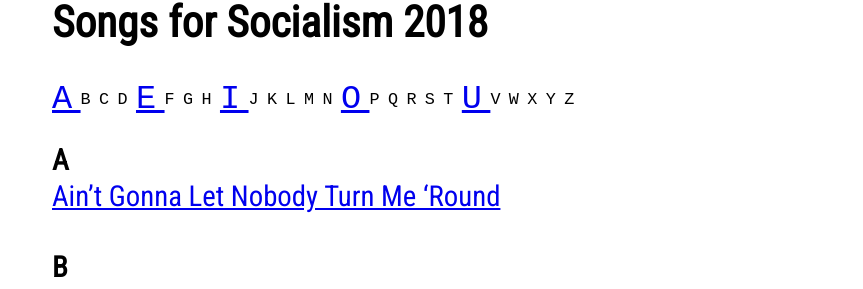
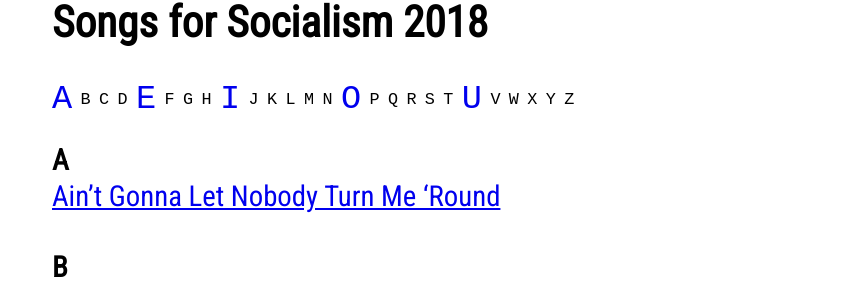
Before and after one commit to socialismconference/songbook.github.io, a Jekyll site: the page built from index.md, in a window 1280 px wide. Shown: the part 423-712 px from the top of the page, without its empty margins (208-1071 px from the left). Built offline with Jekyll 4.4.1, drawn with Linux system fonts in a browser that asks for light colours; our own code applies the rules of GitHub Pages for plain Markdown files; a script that is not in the unit is left out.

Commit message:
Update style.css

```diff
--- a/assets/css/style.css
+++ b/assets/css/style.css
@@ -25,6 +25,8 @@ header img {
 .alphabet a {
   font-size: 2em;
   vertical-align:middle;
+  text-decoration: none;
+  color: #d232a;
 }
 section {
   width: 100%;
```
